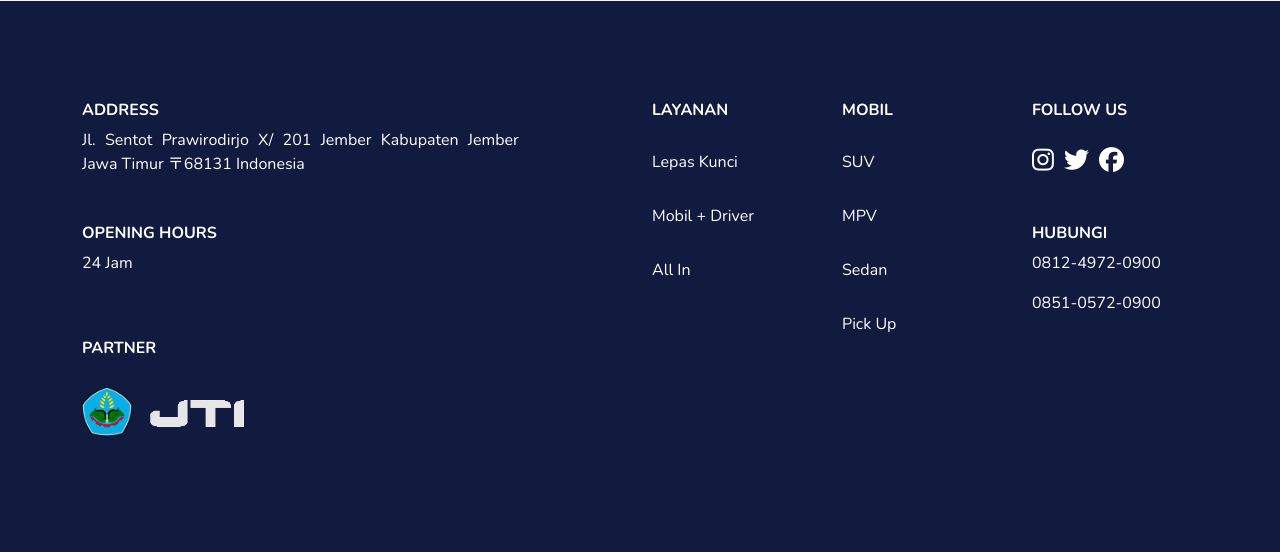
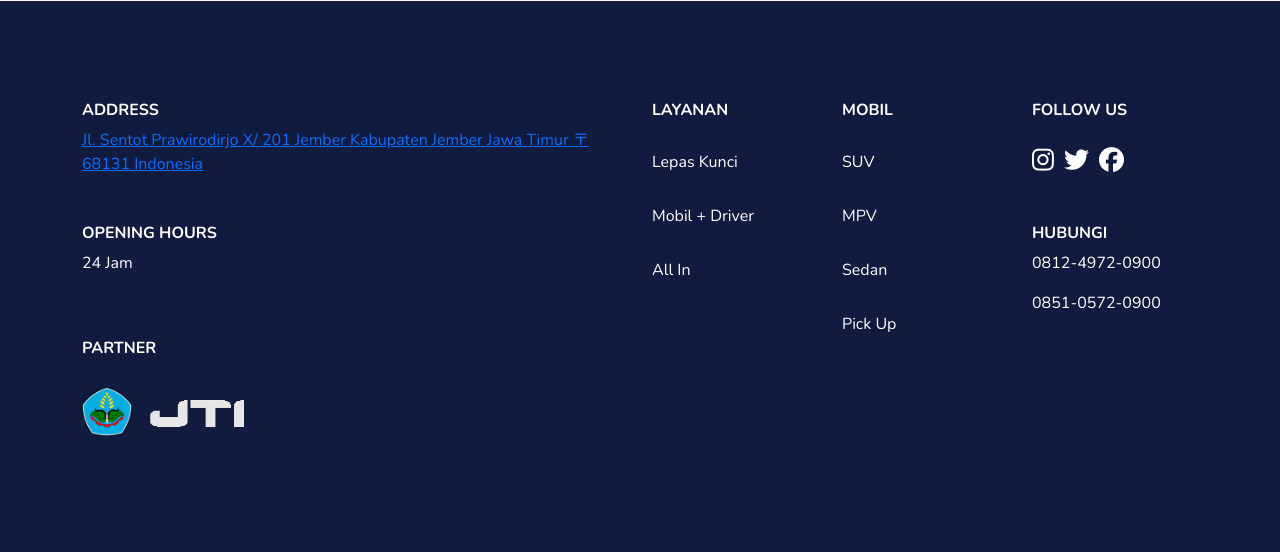
Before and after one commit to khoirul-anampeace/rentalmobil, a PHP site: page / in a window 1280 px wide. Shown: the part 3228-3780 px from the top of the page. Run offline with PHP 8.4, Linux system fonts and the light colour scheme; some libraries are stand-ins or nearby versions; some web fonts are replaced.

Commit message:
add address

```diff
--- a/assets/css/style.css
+++ b/assets/css/style.css
@@ -239,6 +239,7 @@ footer img {
 }
 footer p.address {
   width: 80%;
+  color: #ffffff;
 }
 footer .logo img {
   width: 100px;
--- a/index.html
+++ b/index.html
@@ -217,9 +217,9 @@
             <div class="row">
                 <div class="col-lg-6 col-md-12 col-sm-12">
                     <h6>ADDRESS</h6>
-                    <p class="address">Jl. Sentot Prawirodirjo X/ 201 Jember Kabupaten Jember Jawa Timur 〒68131
+                    <a class="address" href="https://g.page/merpatirentcarjember?share"  >Jl. Sentot Prawirodirjo X/ 201 Jember Kabupaten Jember Jawa Timur 〒68131
                         Indonesia
-                    </p>
+                    </a>
                     <h6 class="mt-5">OPENING HOURS</h6>
                     <div class="row">
                         <p>24 Jam</p>
@@ -259,9 +259,9 @@
                 <div class="col-lg-2 col-md-4 col-sm-12 margintop-5">
                     <h6>FOLLOW US</h6>
                     <ul class="horizontal">
-                        <li><a href="#"><i class="fa-brands fa-instagram"></i></a></li>
+                        <li><a href="https://www.instagram.com/merpatipersewaanmobiljember/"><i class="fa-brands fa-instagram"></i></a></li>
                         <li><a href="#"><i class="fa-brands fa-twitter"></i></a></li>
-                        <li><a href="#"><i class="fa-brands fa-facebook"></i></a></li>
+                        <li><a href="https://www.facebook.com/mustainmerpati"><i class="fa-brands fa-facebook"></i></a></li>
                     </ul>
                     <h6 class="mt-5">HUBUNGI</h6>
                     <p>0812-4972-0900</p>
```
